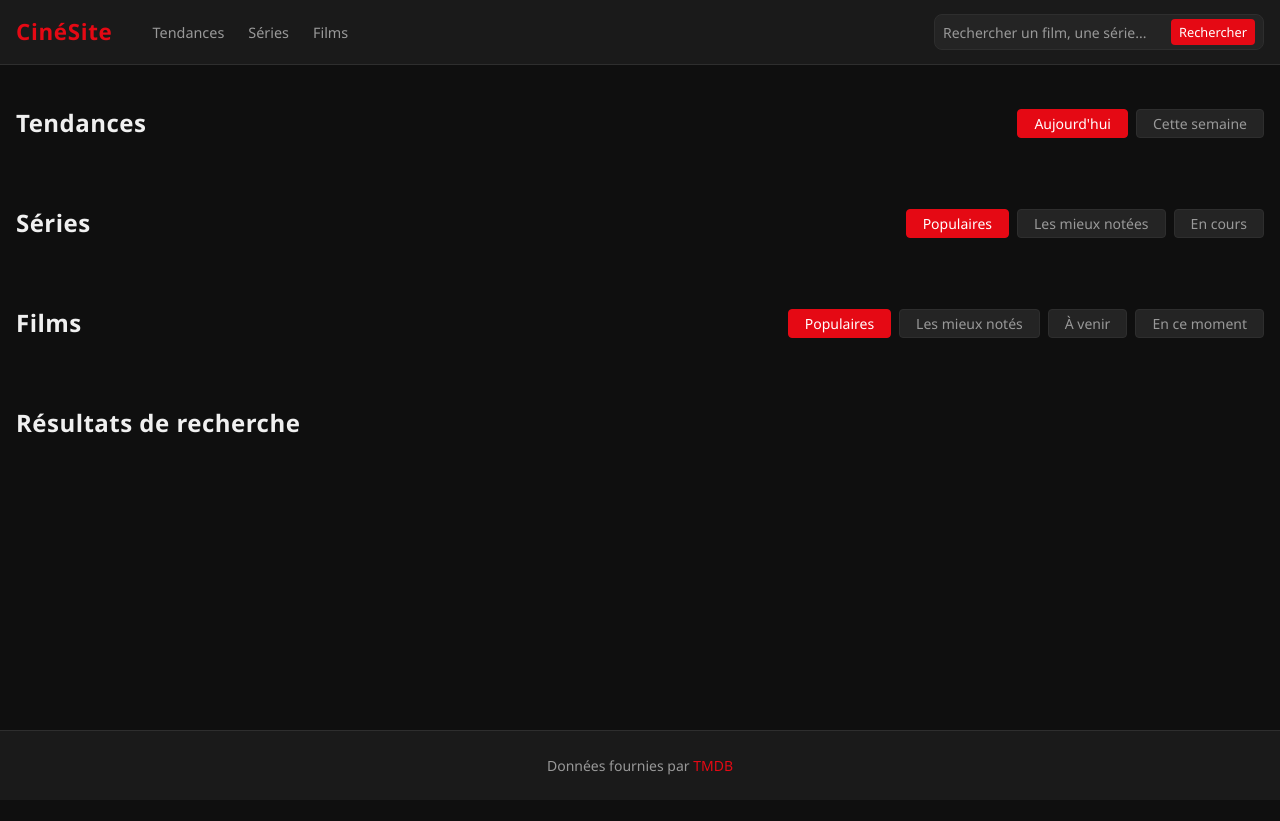
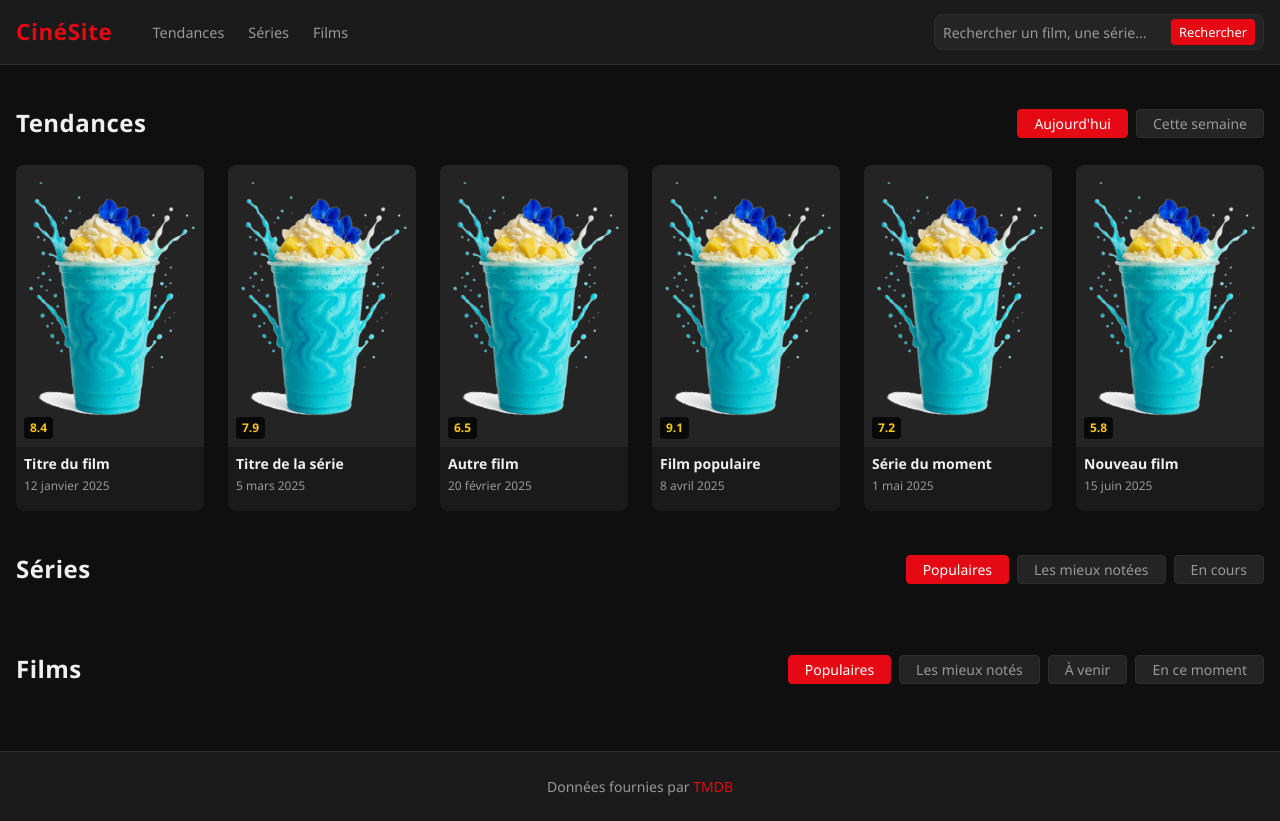
Before and after one commit to Arthur-hub2025/cineprojetjs-, a plain HTML site: page index.html in a window 1280 px wide. Before the commit the page ends 800 px from the top, so only its background shows below. Drawn offline with Linux system fonts and the light colour scheme.

Commit message:
modif html/css intégration section

```diff
--- a/assets/css/style.css
+++ b/assets/css/style.css
@@ -145,6 +145,81 @@ input {
     display: grid;
     grid-template-columns: repeat(auto-fill, minmax(160px, 1fr));
     gap: var(--spacing-lg);
+}
+
+.media-card {
+    background-color: var(--color-surface);
+    border-radius: var(--radius-md);
+    overflow: hidden;
+    transition: transform 0.2s ease, box-shadow 0.2s ease;
+
+    &:hover {
+        transform: translateY(-4px);
+        box-shadow: 0 8px 24px rgba(0, 0, 0, 0.5);
+    }
+
+    & .media-card__link {
+        display: flex;
+        flex-direction: column;
+        height: 100%;
+        color: var(--color-text);
+
+        &:hover {
+            color: var(--color-text);
+        }
+    }
+
+    & .media-card__poster {
+        position: relative;
+        aspect-ratio: 2 / 3;
+        overflow: hidden;
+        background-color: var(--color-surface-alt);
+
+        & img {
+            width: 100%;
+            height: 100%;
+            object-fit: cover;
+            transition: transform 0.3s ease;
+        }
+
+        &:hover img {
+            transform: scale(1.04);
+        }
+    }
+
+    & .media-card__badge {
+        position: absolute;
+        bottom: var(--spacing-sm);
+        left: var(--spacing-sm);
+        background-color: rgba(0, 0, 0, 0.75);
+        color: #f5c518;
+        font-size: 0.75rem;
+        font-weight: 700;
+        padding: 2px 6px;
+        border-radius: var(--radius-sm);
+    }
+
+    & .media-card__info {
+        padding: var(--spacing-sm) var(--spacing-sm) var(--spacing-md);
+        display: flex;
+        flex-direction: column;
+        gap: 4px;
+    }
+
+    & .media-card__title {
+        font-size: 0.875rem;
+        font-weight: 600;
+        line-height: 1.3;
+        display: -webkit-box;
+        -webkit-line-clamp: 2;
+        -webkit-box-orient: vertical;
+        overflow: hidden;
+    }
+
+    & .media-card__date {
+        font-size: 0.75rem;
+        color: var(--color-text-muted);
+    }
 }
 
 .site-header {
--- a/index.html
+++ b/index.html
@@ -41,7 +41,80 @@
                     <button class="filter-btn" data-filter="week">Cette semaine</button>
                 </div>
             </div>
-            <div class="cards-grid" id="grid-tendances"></div>
+            <div class="cards-grid" id="grid-tendances">
+                <article class="media-card">
+                    <a href="focus.html?id=1&type=movie" class="media-card__link">
+                        <div class="media-card__poster">
+                            <img src="assets/img/default.jpg" alt="Titre du film">
+                            <span class="media-card__badge">8.4</span>
+                        </div>
+                        <div class="media-card__info">
+                            <h3 class="media-card__title">Titre du film</h3>
+                            <p class="media-card__date">12 janvier 2025</p>
+                        </div>
+                    </a>
+                </article>
+                <article class="media-card">
+                    <a href="focus.html?id=2&type=tv" class="media-card__link">
+                        <div class="media-card__poster">
+                            <img src="assets/img/default.jpg" alt="Titre de la série">
+                            <span class="media-card__badge">7.9</span>
+                        </div>
+                        <div class="media-card__info">
+                            <h3 class="media-card__title">Titre de la série</h3>
+                            <p class="media-card__date">5 mars 2025</p>
+                        </div>
+                    </a>
+                </article>
+                <article class="media-card">
+                    <a href="focus.html?id=3&type=movie" class="media-card__link">
+                        <div class="media-card__poster">
+                            <img src="assets/img/default.jpg" alt="Autre film">
+                            <span class="media-card__badge">6.5</span>
+                        </div>
+                        <div class="media-card__info">
+                            <h3 class="media-card__title">Autre film</h3>
+                            <p class="media-card__date">20 février 2025</p>
+                        </div>
+                    </a>
+                </article>
+                <article class="media-card">
+                    <a href="focus.html?id=4&type=movie" class="media-card__link">
+                        <div class="media-card__poster">
+                            <img src="assets/img/default.jpg" alt="Film populaire">
+                            <span class="media-card__badge">9.1</span>
+                        </div>
+                        <div class="media-card__info">
+                            <h3 class="media-card__title">Film populaire</h3>
+                            <p class="media-card__date">8 avril 2025</p>
+                        </div>
+                    </a>
+                </article>
+                <article class="media-card">
+                    <a href="focus.html?id=5&type=tv" class="media-card__link">
+                        <div class="media-card__poster">
+                            <img src="assets/img/default.jpg" alt="Série du moment">
+                            <span class="media-card__badge">7.2</span>
+                        </div>
+                        <div class="media-card__info">
+                            <h3 class="media-card__title">Série du moment</h3>
+                            <p class="media-card__date">1 mai 2025</p>
+                        </div>
+                    </a>
+                </article>
+                <article class="media-card">
+                    <a href="focus.html?id=6&type=movie" class="media-card__link">
+                        <div class="media-card__poster">
+                            <img src="assets/img/default.jpg" alt="Nouveau film">
+                            <span class="media-card__badge">5.8</span>
+                        </div>
+                        <div class="media-card__info">
+                            <h3 class="media-card__title">Nouveau film</h3>
+                            <p class="media-card__date">15 juin 2025</p>
+                        </div>
+                    </a>
+                </article>
+            </div>
         </section>
 
         <section class="section-series" id="series">
@@ -69,7 +142,7 @@
             <div class="cards-grid" id="grid-films"></div>
         </section>
 
-        <section class="section-recherche" id="recherche">
+        <section class="section-recherche hidden" id="recherche">
             <div class="section-header">
                 <h2>Résultats de recherche</h2>
             </div>
```
